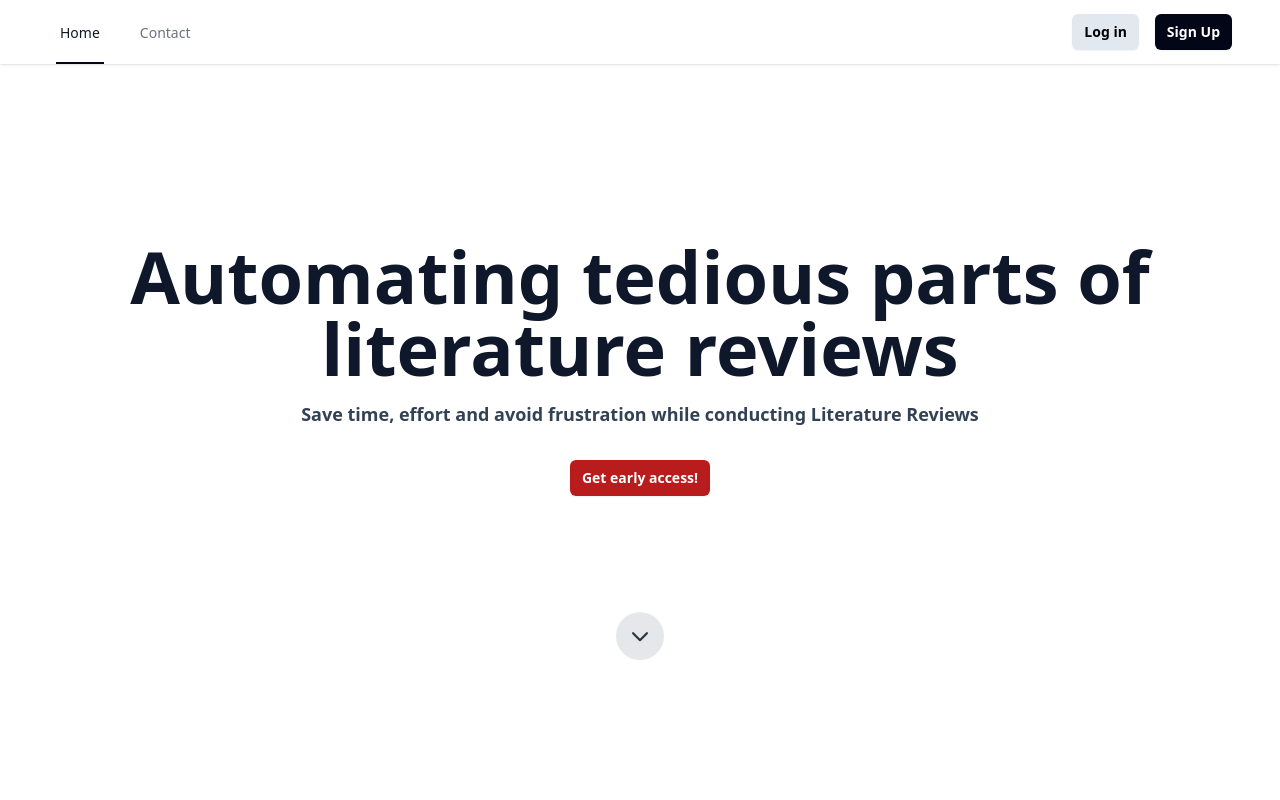
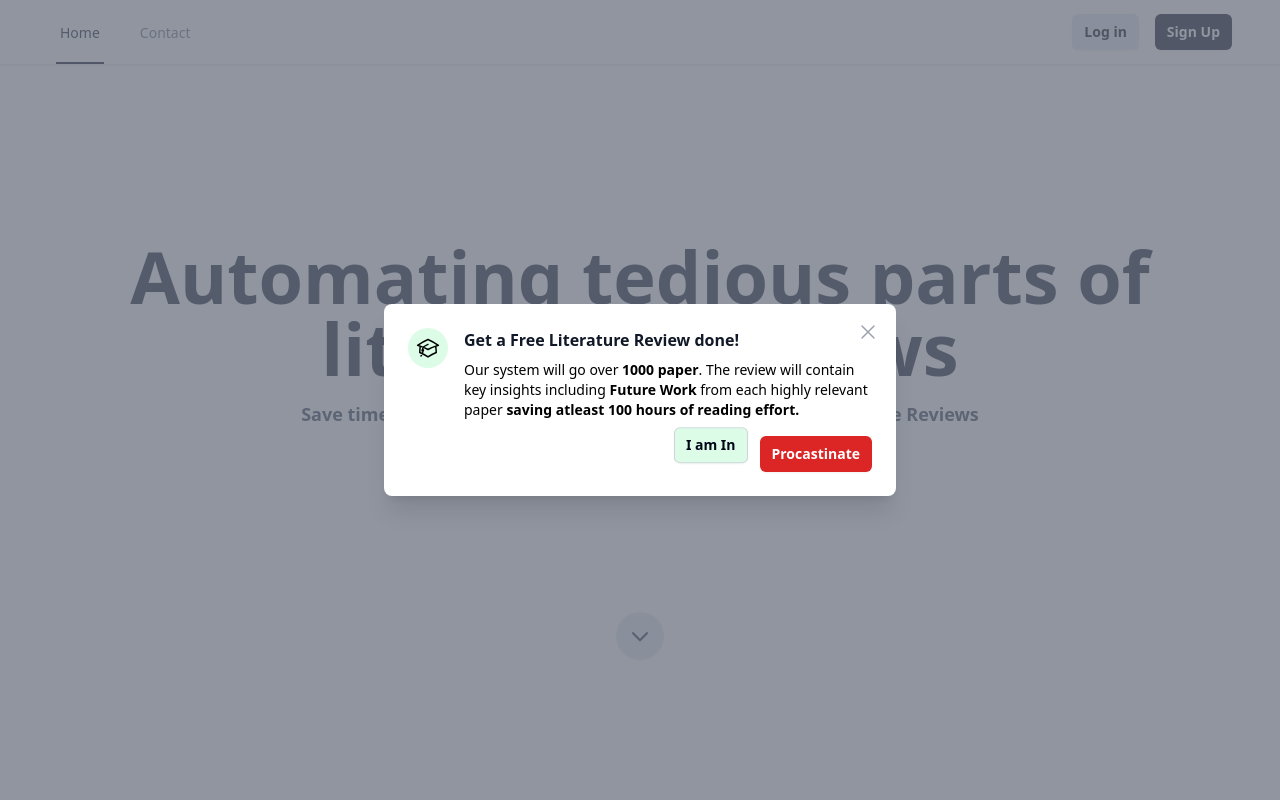
Before and after one commit to NamanBhoj/ForYourResearch, a React (Vite) app in the folder frontend/: page / in a window 1280 px wide. Shown: the top 800 px of the page. Built offline with nearby package versions, Linux system fonts and the light colour scheme; no server answers.

Commit message:
added an alert box for seeking new users

```diff
--- /dev/null
+++ b/frontend/src/components/BookingCard.tsx
@@ -0,0 +1,75 @@
+'use client'
+
+import { useState } from 'react'
+import { Dialog, DialogBackdrop, DialogPanel, DialogTitle } from '@headlessui/react'
+import { ExclamationTriangleIcon, XMarkIcon } from '@heroicons/react/24/outline'
+
+export default function Example() {
+  const [open, setOpen] = useState(true)
+
+  return (
+    <Dialog open={open} onClose={setOpen} className="relative z-10">
+      <DialogBackdrop
+        transition
+        className="fixed inset-0 bg-gray-500 bg-opacity-75 transition-opacity data-[closed]:opacity-0 data-[enter]:duration-300 data-[leave]:duration-200 data-[enter]:ease-out data-[leave]:ease-in"
+      />
+
+      <div className="fixed inset-0 z-10 w-screen overflow-y-auto">
+        <div className="flex min-h-full items-end justify-center p-4 text-center sm:items-center sm:p-0">
+          <DialogPanel
+            transition
+            className="relative transform overflow-hidden rounded-lg bg-white px-4 pb-4 pt-5 text-left shadow-xl transition-all data-[closed]:translate-y-4 data-[closed]:opacity-0 data-[enter]:duration-300 data-[leave]:duration-200 data-[enter]:ease-out data-[leave]:ease-in sm:my-8 sm:w-full sm:max-w-lg sm:p-6 data-[closed]:sm:translate-y-0 data-[closed]:sm:scale-95"
+          >
+            <div className="absolute right-0 top-0 hidden pr-4 pt-4 sm:block">
+              <button
+                type="button"
+                onClick={() => setOpen(false)}
+                className="rounded-md bg-white text-gray-400 hover:text-gray-500 focus:outline-none focus:ring-2 focus:ring-indigo-500 focus:ring-offset-2"
+              >
+                <span className="sr-only">Close</span>
+                <XMarkIcon aria-hidden="true" className="h-6 w-6" />
+              </button>
+            </div>
+            <div className="sm:flex sm:items-start">
+              <div className="mx-auto flex h-12 w-12 flex-shrink-0 items-center justify-center rounded-full bg-green-100 sm:mx-0 sm:h-10 sm:w-10">
+                {/* <ExclamationTriangleIcon aria-hidden="true" className="h-6 w-6 text-red-600" /> */}
+                <svg xmlns="http://www.w3.org/2000/svg" fill="none" viewBox="0 0 24 24" stroke-width="1.5" stroke="currentColor" class="size-6">
+  <path stroke-linecap="round" stroke-linejoin="round" d="M4.26 10.147a60.438 60.438 0 0 0-.491 6.347A48.62 48.62 0 0 1 12 20.904a48.62 48.62 0 0 1 8.232-4.41 60.46 60.46 0 0 0-.491-6.347m-15.482 0a50.636 50.636 0 0 0-2.658-.813A59.906 59.906 0 0 1 12 3.493a59.903 59.903 0 0 1 10.399 5.84c-.896.248-1.783.52-2.658.814m-15.482 0A50.717 50.717 0 0 1 12 13.489a50.702 50.702 0 0 1 7.74-3.342M6.75 15a.75.75 0 1 0 0-1.5.75.75 0 0 0 0 1.5Zm0 0v-3.675A55.378 55.378 0 0 1 12 8.443m-7.007 11.55A5.981 5.981 0 0 0 6.75 15.75v-1.5" />
+</svg>
+
+              </div>
+              <div className="mt-3 text-center sm:ml-4 sm:mt-0 sm:text-left">
+                <DialogTitle as="h3" className="text-base font-bold leading-6 text-gray-900">
+                  Get a Free Literature Review done!
+                </DialogTitle>
+                <div className="mt-2">
+                  <p className="text-sm text-slate-900-500">
+                      Our system will go over <b>1000 paper</b>. The review will contain key insights including <b>Future Work </b>from each highly relevant paper <b>saving atleast 100 hours of reading effort.</b>
+                  </p>
+                </div>
+              </div>
+            </div>
+            <div className="mt-5 sm:mt-4 sm:flex sm:flex-row-reverse">
+              <button
+                type="button"
+                onClick={() => setOpen(false)}
+                className="inline-flex w-full justify-center rounded-md bg-red-600 px-3 py-2 text-sm font-semibold text-white shadow-sm hover:bg-red-500 sm:ml-3 sm:w-auto"
+              >
+                Procastinate
+              </button>
+              <a href="https://app.youform.com/forms/pvtbohr1" target="_blank">
+              <button
+                type="button"
+                onClick={() => setOpen(false)}
+                className="mt-3 inline-flex w-full justify-center animate-bounce rounded-md bg-green-100 px-3 py-2 text-sm font-semibold text-slate-950 shadow-sm ring-1 ring-inset ring-gray-300 hover:bg-green-200 sm:mt-0 sm:w-auto"
+              >
+                I am In
+              </button>
+              </a>
+            </div>
+          </DialogPanel>
+        </div>
+      </div>
+    </Dialog>
+  )
+}
--- a/frontend/src/components/FeatureSection.tsx
+++ b/frontend/src/components/FeatureSection.tsx
@@ -29,9 +29,9 @@ function App() {
 
       <div id="what-we-do" className="space-y-12 px-4 md:px-12 lg:px-24 mt-12">
         <div className="text-center mb-12">
-          <h1 className="text-5xl font-extrabold text-gray-800">What We Do</h1>
+          <h1 className="text-5xl font-extrabold text-gray-800">How we do it!</h1>
           <p className="text-lg text-gray-600 mt-4">
-            Discover the unique features and services we offer.
+            Fastest way to conduct your Literature Reviews.
           </p>
           <div className="w-24 h-1 mx-auto bg-indigo-600 mt-4 rounded"></div>
         </div>
--- a/frontend/src/components/MainSection.tsx
+++ b/frontend/src/components/MainSection.tsx
@@ -1,3 +1,4 @@
+import BookingCard from "./BookingCard";
 function MainSection() {
   const handleScroll = () => {
     const section = document.getElementById('what-we-do');
@@ -9,6 +10,7 @@ function MainSection() {
   return (
     <>
       <div className="!scroll-smooth">
+      <BookingCard></BookingCard>
         <div className="text-center mb-14 mt-12">
           <h1 className="text-7xl font-bold text-slate-900 mb-4">
             Automating tedious parts of literature reviews
@@ -21,9 +23,9 @@ function MainSection() {
           <a href="https://app.youform.com/forms/pvtbohr1" target="_blank">
             <button
               type="button"
-              className="relative inline-flex items-center gap-x-1.5 rounded-md bg-red-700 px-3 py-2 text-sm font-semibold text-white shadow-sm hover:bg-red-500 focus-visible:outline focus-visible:outline-2 focus-visible:outline-offset-2 focus-visible:outline-indigo-600"
+              className="relative animate-bounce inline-flex items-center gap-x-1.5 rounded-md bg-red-700 px-3 py-2 text-sm font-semibold text-white shadow-sm hover:bg-red-500 focus-visible:outline focus-visible:outline-2 focus-visible:outline-offset-2 focus-visible:outline-indigo-600"
             >
-              Get early access!
+              Book a free Literature Review!
             </button>
           </a>
         </div>
--- a/frontend/src/components/Navbar.tsx
+++ b/frontend/src/components/Navbar.tsx
@@ -5,10 +5,12 @@ import {
 } from '@headlessui/react';
 import { Link } from 'react-router-dom';
 import { Bars3Icon, XMarkIcon } from '@heroicons/react/24/outline';
+import {BookingCard} from './BookingCard.tsx'
 
 export default function Example() {
   return (
     <Disclosure as="nav" className="bg-white shadow">
+
       <div className="mx-auto max-w-7xl px-4 sm:px-6 lg:px-8">
         <div className="flex h-16 justify-between">
           <div className="flex">
@@ -42,6 +44,8 @@ export default function Example() {
               >
                 Home
               </a>
+
+
               {/* <a
                 href="#"
                 className="inline-flex items-center border-b-2 border-transparent px-1 pt-1 text-sm font-medium text-gray-500 hover:border-gray-300 hover:text-gray-700"
```
